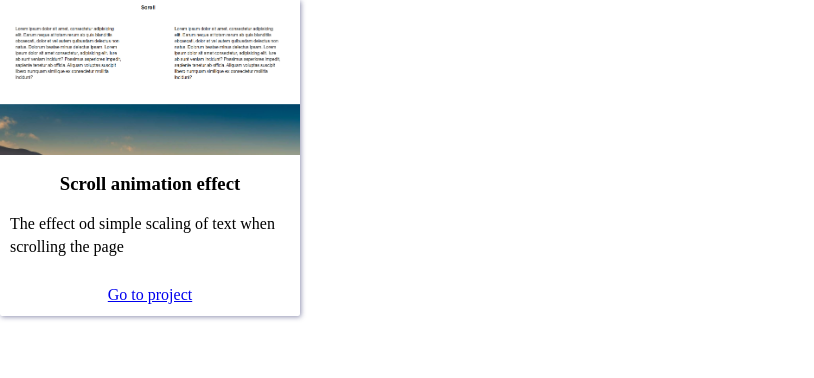
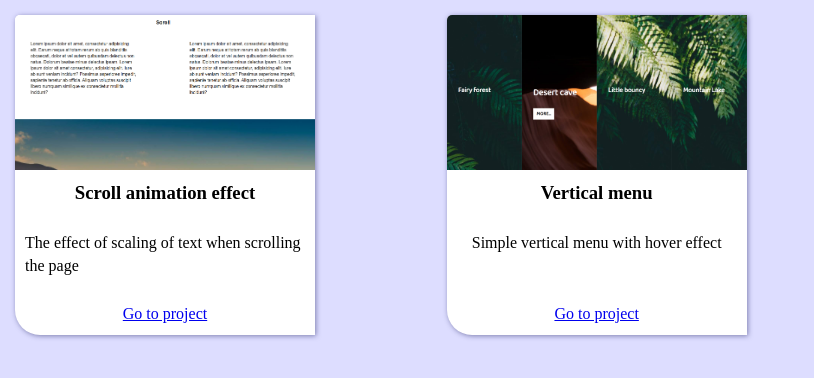
Before and after one commit to lap-4ront/layouts, a plain HTML site: page index.html in a window 1280 px wide. Shown: the whole page, without its empty margins (0-814 px from the left). Drawn offline with Linux system fonts and the light colour scheme.

Commit message:
add "menu-ui" layout to the main page

```diff
--- a/index.html
+++ b/index.html
@@ -15,12 +15,20 @@
   </header>
   <main>
     <section class="project scroll-animation">
-      <img src="assets/scroll-animation/preview.PNG" alt="scroll animation preview">
+      <img src="assets/scroll-animation/preview.png" alt="scroll-animation preview">
       <h3>Scroll animation effect</h3>
       <p class="description">
-        The effect od simple scaling of text when scrolling the page
+        The effect of scaling of text when scrolling the page
       </p>
       <a href="./scroll-animation/index.html">Go to project</a>
+    </section>
+    <section class="project menu-ui">
+      <img src="assets/menu-ui/preview.png" alt="menu-ui preview">
+      <h3>Vertical menu</h3>
+      <p class="description">
+        Simple vertical menu with hover effect
+      </p>
+      <a href="./menu-ui/index.html">Go to project</a>
     </section>
   </main>
   <footer></footer>
--- a/styles/main.css
+++ b/styles/main.css
@@ -9,27 +9,47 @@ html {
 }
 
 body {
+  background-color: #ddf;
+  height: 100vh;
   line-height: 1.4;
   margin: 0;
 }
 
 img {
+  height: 155px;
   max-width: 100%;
+  width: 100%;
+}
+
+a {
+  margin-top: auto;
+}
+
+main {
+  display: grid;
+  grid-template-columns: 1fr 1fr 1fr;
+  gap: 15px;
 }
 
 .project {
+  align-items: center;
+  background-color: #fff;
   box-shadow: 1px 1px 5px 0px rgb(34 36 98 / 50%);
-  border-radius: 2px;
+  border-radius: 5px 0 0 25px;
+  display: flex;
+  flex-direction: column;
+  margin: 15px;
+  overflow: hidden;
   padding: 0 0 10px;
   text-align: center;
   width: 300px;
 }
 
-.scroll-animation h3 {
+h3 {
   margin: 10px 0;
 }
 
-.scroll-animation p {
+p {
   padding: 0 10px 10px;
   text-align: left;
 }
```
Also changed, not shown: assets/menu-ui/preview.png (added).
